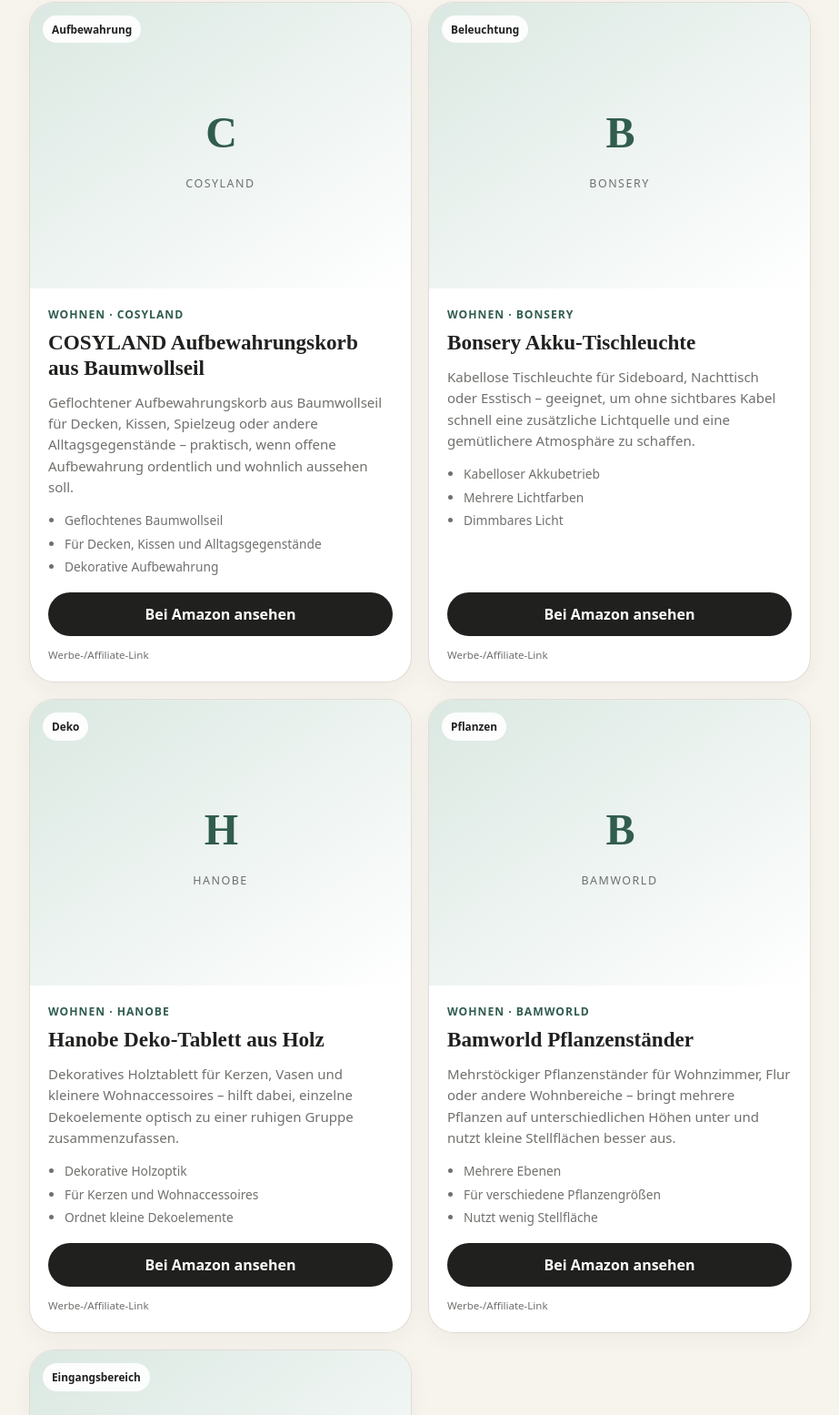
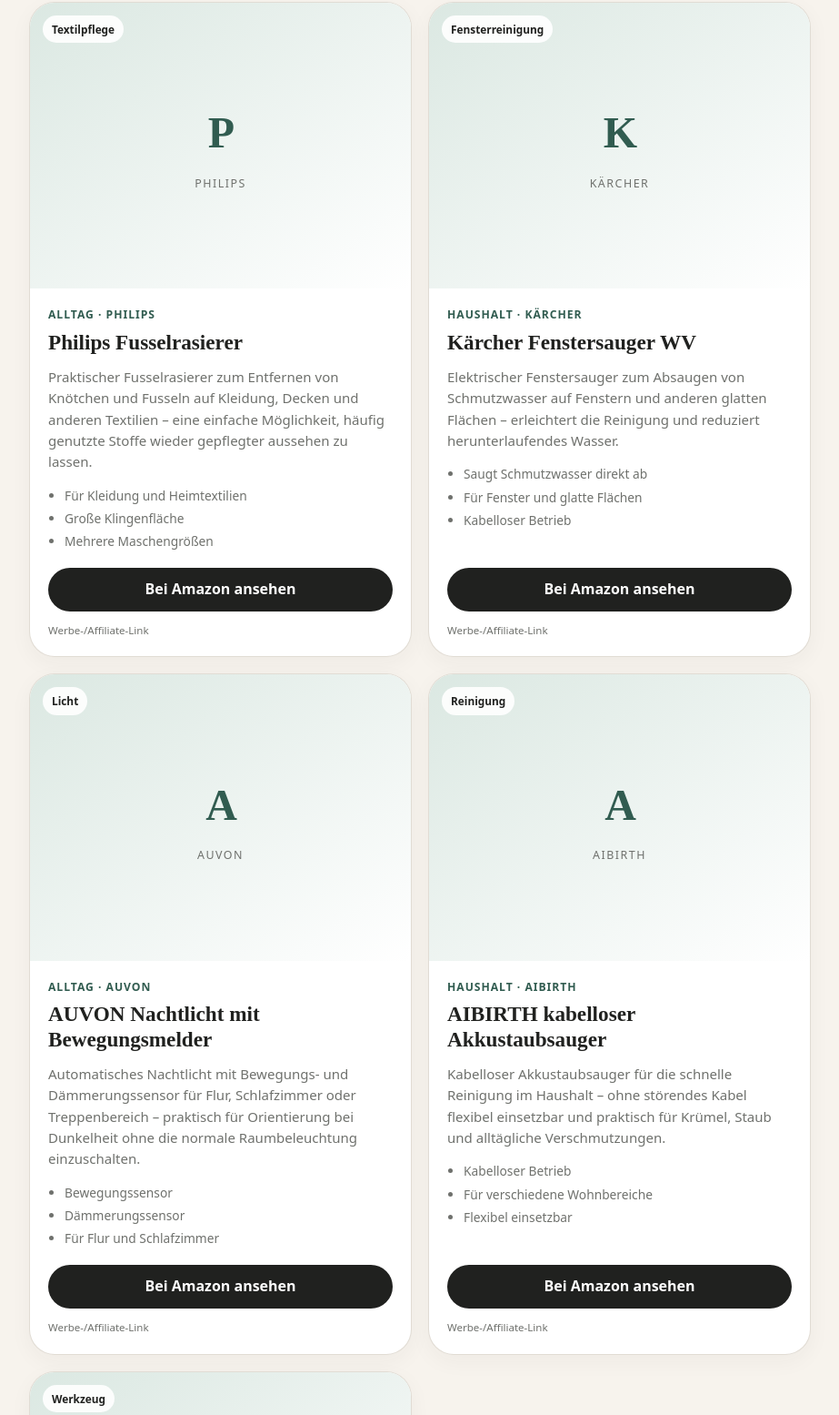
Before and after one commit to kurpiel/lieblingsfunde, a website: page praktische-helfer-zuhause.html in a window 1280 px wide. Shown: the part 2999-4554 px from the top of the page at 91% size, without its empty margins (178-1101 px from the left). Drawn offline with Linux system fonts and the light colour scheme.

Commit message:
Update praktische Helfer

```diff
--- a/praktische-helfer-zuhause.html
+++ b/praktische-helfer-zuhause.html
@@ -4,19 +4,18 @@
 <head>
   <meta charset="utf-8">
   <meta name="viewport" content="width=device-width,initial-scale=1">
-  <meta name="description" content="Ideen für ein wohnliches, aufgeräumtes Zuhause ohne unnötig viele Einzelteile." />
-  <title>10 Wohnaccessoires für ein ruhigeres Zuhause | Lieblingsfunde</title>
+  <meta name="description" content="Zehn praktische Alltagshelfer für typische kleine Probleme im Haushalt – von Reinigung und Ordnung bis zu Licht und kleinen Reparaturen." />
+  <title>10 praktische Helfer für Zuhause, die den Alltag leichter machen | Lieblingsfunde</title>
   <link rel="stylesheet" href="styles.css">
   <meta name="theme-color" content="#ffffff">
   <meta property="og:site_name" content="Lieblingsfunde" />
   <meta name="twitter:card" content="summary_large_image" />
-  <link rel="canonical" href="https://kurpiel.github.io/lieblingsfunde/wohnaccessoires.html" />
+  <link rel="canonical" href="https://kurpiel.github.io/lieblingsfunde/praktische-helfer-zuhause.html" />
   <meta property="og:type" content="article" />
-  <meta property="og:title" content="10 Wohnaccessoires für ein ruhigeres Zuhause | Lieblingsfunde" />
-  <meta property="og:description"
-    content="Ideen für ein wohnliches, aufgeräumtes Zuhause ohne unnötig viele Einzelteile." />
-  <meta property="og:url" content="https://kurpiel.github.io/lieblingsfunde/wohnaccessoires.html" />
-  <meta property="og:image" content="https://kurpiel.github.io/lieblingsfunde/assets/social/wohnaccessoires.png" />
+  <meta property="og:title" content="10 praktische Helfer für Zuhause, die den Alltag leichter machen | Lieblingsfunde" />
+  <meta property="og:description" content="Zehn praktische Alltagshelfer für typische kleine Probleme im Haushalt – von Reinigung und Ordnung bis zu Licht und kleinen Reparaturen." />
+  <meta property="og:url" content="https://kurpiel.github.io/lieblingsfunde/praktische-helfer-zuhause.html" />
+  <meta property="og:image" content="https://kurpiel.github.io/lieblingsfunde/assets/social/praktische-helfer-zuhause.png" />
   <meta property="og:image:width" content="1200" />
   <meta property="og:image:height" content="630" />
 </head>
@@ -173,120 +172,85 @@
     <div class="article-products-heading">
       <p class="eyebrow">Passende Produkte</p>
       <h2>Meine Produktauswahl zu diesem Ratgeber</h2>
-          <p>Die Auswahl basiert auf Alltagsnutzen, Nachfrageindikatoren und einer Mischung aus günstigen Einstiegs- und
-            höherpreisigen Produkten. Preise und Bewertungen werden bewusst nicht statisch angezeigt.</p>
+      <p>Die Auswahl basiert auf Alltagsnutzen, Nachfrageindikatoren und einer Mischung aus günstigen Einstiegs- und höherpreisigen Produkten. Preise und Bewertungen werden bewusst nicht statisch angezeigt.</p>
     </div>
     <div class="article-product-grid">
       <article class="product-card">
     <div class="product-image-wrap">
-              <div class="product-placeholder" aria-hidden="true"><span>C</span><small>COSYLAND</small></div>
-              <span class="product-badge">Aufbewahrung</span>
+      <div class="product-placeholder" aria-hidden="true"><span>P</span><small>Philips</small></div>
+      <span class="product-badge">Textilpflege</span>
     </div>
     <div class="product-body">
-              <p class="product-category">Wohnen · COSYLAND</p>
-              <h3 class="product-title">COSYLAND Aufbewahrungskorb aus Baumwollseil</h3>
-              <p class="product-description">Geflochtener Aufbewahrungskorb aus Baumwollseil für Decken, Kissen,
-                Spielzeug oder andere Alltagsgegenstände – praktisch, wenn offene Aufbewahrung ordentlich und wohnlich
-                aussehen soll.</p>
-              <ul class="product-highlights">
-                <li>Geflochtenes Baumwollseil</li>
-                <li>Für Decken, Kissen und Alltagsgegenstände</li>
-                <li>Dekorative Aufbewahrung</li>
-              </ul>
+      <p class="product-category">Alltag · Philips</p>
+      <h3 class="product-title">Philips Fusselrasierer</h3>
+      <p class="product-description">Praktischer Fusselrasierer zum Entfernen von Knötchen und Fusseln auf Kleidung, Decken und anderen Textilien – eine einfache Möglichkeit, häufig genutzte Stoffe wieder gepflegter aussehen zu lassen.</p>
+      <ul class="product-highlights"><li>Für Kleidung und Heimtextilien</li><li>Große Klingenfläche</li><li>Mehrere Maschengrößen</li></ul>
       <div class="product-footer">
-                <a class="button button-secondary" href="https://link.amazon/B0dKyxa3I" target="_blank"
-                  rel="nofollow sponsored noopener">Bei Amazon ansehen</a>
+        <a class="button button-secondary" href="https://link.amazon/B0hM3RNM6" target="_blank" rel="nofollow sponsored noopener">Bei Amazon ansehen</a>
         <small class="product-note">Werbe-/Affiliate-Link</small>
       </div>
     </div>
   </article>
 <article class="product-card">
     <div class="product-image-wrap">
-              <div class="product-placeholder" aria-hidden="true"><span>B</span><small>Bonsery</small></div>
-              <span class="product-badge">Beleuchtung</span>
+      <div class="product-placeholder" aria-hidden="true"><span>K</span><small>Kärcher</small></div>
+      <span class="product-badge">Fensterreinigung</span>
     </div>
     <div class="product-body">
-              <p class="product-category">Wohnen · Bonsery</p>
-              <h3 class="product-title">Bonsery Akku-Tischleuchte</h3>
-              <p class="product-description">Kabellose Tischleuchte für Sideboard, Nachttisch oder Esstisch – geeignet,
-                um ohne sichtbares Kabel schnell eine zusätzliche Lichtquelle und eine gemütlichere Atmosphäre zu
-                schaffen.</p>
-              <ul class="product-highlights">
-                <li>Kabelloser Akkubetrieb</li>
-                <li>Mehrere Lichtfarben</li>
-                <li>Dimmbares Licht</li>
-              </ul>
+      <p class="product-category">Haushalt · Kärcher</p>
+      <h3 class="product-title">Kärcher Fenstersauger WV</h3>
+      <p class="product-description">Elektrischer Fenstersauger zum Absaugen von Schmutzwasser auf Fenstern und anderen glatten Flächen – erleichtert die Reinigung und reduziert herunterlaufendes Wasser.</p>
+      <ul class="product-highlights"><li>Saugt Schmutzwasser direkt ab</li><li>Für Fenster und glatte Flächen</li><li>Kabelloser Betrieb</li></ul>
       <div class="product-footer">
-                <a class="button button-secondary" href="https://link.amazon/B0gTvjC7l" target="_blank"
-                  rel="nofollow sponsored noopener">Bei Amazon ansehen</a>
+        <a class="button button-secondary" href="https://link.amazon/B062jcggV" target="_blank" rel="nofollow sponsored noopener">Bei Amazon ansehen</a>
         <small class="product-note">Werbe-/Affiliate-Link</small>
       </div>
     </div>
   </article>
 <article class="product-card">
     <div class="product-image-wrap">
-              <div class="product-placeholder" aria-hidden="true"><span>H</span><small>Hanobe</small></div>
-              <span class="product-badge">Deko</span>
+      <div class="product-placeholder" aria-hidden="true"><span>A</span><small>AUVON</small></div>
+      <span class="product-badge">Licht</span>
     </div>
     <div class="product-body">
-              <p class="product-category">Wohnen · Hanobe</p>
-              <h3 class="product-title">Hanobe Deko-Tablett aus Holz</h3>
-              <p class="product-description">Dekoratives Holztablett für Kerzen, Vasen und kleinere Wohnaccessoires –
-                hilft dabei, einzelne Dekoelemente optisch zu einer ruhigen Gruppe zusammenzufassen.</p>
-              <ul class="product-highlights">
-                <li>Dekorative Holzoptik</li>
-                <li>Für Kerzen und Wohnaccessoires</li>
-                <li>Ordnet kleine Dekoelemente</li>
-              </ul>
+      <p class="product-category">Alltag · AUVON</p>
+      <h3 class="product-title">AUVON Nachtlicht mit Bewegungsmelder</h3>
+      <p class="product-description">Automatisches Nachtlicht mit Bewegungs- und Dämmerungssensor für Flur, Schlafzimmer oder Treppenbereich – praktisch für Orientierung bei Dunkelheit ohne die normale Raumbeleuchtung einzuschalten.</p>
+      <ul class="product-highlights"><li>Bewegungssensor</li><li>Dämmerungssensor</li><li>Für Flur und Schlafzimmer</li></ul>
       <div class="product-footer">
-                <a class="button button-secondary" href="https://link.amazon/B0dyNCivv" target="_blank"
-                  rel="nofollow sponsored noopener">Bei Amazon ansehen</a>
+        <a class="button button-secondary" href="https://link.amazon/B0jfdkPwa" target="_blank" rel="nofollow sponsored noopener">Bei Amazon ansehen</a>
         <small class="product-note">Werbe-/Affiliate-Link</small>
       </div>
     </div>
   </article>
 <article class="product-card">
     <div class="product-image-wrap">
-              <div class="product-placeholder" aria-hidden="true"><span>B</span><small>Bamworld</small></div>
-              <span class="product-badge">Pflanzen</span>
+      <div class="product-placeholder" aria-hidden="true"><span>A</span><small>AIBIRTH</small></div>
+      <span class="product-badge">Reinigung</span>
     </div>
     <div class="product-body">
-              <p class="product-category">Wohnen · Bamworld</p>
-              <h3 class="product-title">Bamworld Pflanzenständer</h3>
-              <p class="product-description">Mehrstöckiger Pflanzenständer für Wohnzimmer, Flur oder andere Wohnbereiche
-                – bringt mehrere Pflanzen auf unterschiedlichen Höhen unter und nutzt kleine Stellflächen besser aus.
-              </p>
-              <ul class="product-highlights">
-                <li>Mehrere Ebenen</li>
-                <li>Für verschiedene Pflanzengrößen</li>
-                <li>Nutzt wenig Stellfläche</li>
-              </ul>
+      <p class="product-category">Haushalt · AIBIRTH</p>
+      <h3 class="product-title">AIBIRTH kabelloser Akkustaubsauger</h3>
+      <p class="product-description">Kabelloser Akkustaubsauger für die schnelle Reinigung im Haushalt – ohne störendes Kabel flexibel einsetzbar und praktisch für Krümel, Staub und alltägliche Verschmutzungen.</p>
+      <ul class="product-highlights"><li>Kabelloser Betrieb</li><li>Für verschiedene Wohnbereiche</li><li>Flexibel einsetzbar</li></ul>
       <div class="product-footer">
-                <a class="button button-secondary" href="https://link.amazon/B03yldFeP" target="_blank"
-                  rel="nofollow sponsored noopener">Bei Amazon ansehen</a>
+        <a class="button button-secondary" href="https://link.amazon/B020vUDD8" target="_blank" rel="nofollow sponsored noopener">Bei Amazon ansehen</a>
         <small class="product-note">Werbe-/Affiliate-Link</small>
       </div>
     </div>
   </article>
 <article class="product-card">
     <div class="product-image-wrap">
-              <div class="product-placeholder" aria-hidden="true"><span>K</span><small>Kazai</small></div>
-              <span class="product-badge">Eingangsbereich</span>
+      <div class="product-placeholder" aria-hidden="true"><span>B</span><small>Bosch</small></div>
+      <span class="product-badge">Werkzeug</span>
     </div>
     <div class="product-body">
-              <p class="product-category">Wohnen · Kazai</p>
-              <h3 class="product-title">Kazai Schlüsselboard</h3>
-              <p class="product-description">Minimalistisches Schlüsselboard für den Eingangsbereich – gibt Schlüsseln
-                einen festen Platz und sorgt dafür, dass kleine Alltagsgegenstände nicht lose auf Kommode oder Sideboard
-                liegen.</p>
-              <ul class="product-highlights">
-                <li>Fester Platz für Schlüssel</li>
-                <li>Minimalistisches Design</li>
-                <li>Für Flur und Eingangsbereich</li>
-              </ul>
+      <p class="product-category">Alltag · Bosch</p>
+      <h3 class="product-title">Bosch Akku-Bohrschrauber mit Zubehör</h3>
+      <p class="product-description">Kabelloser Bohrschrauber für kleinere Montage- und Reparaturarbeiten im Haushalt – praktisch für Möbelaufbau, Schraubarbeiten und andere typische Aufgaben rund ums Zuhause.</p>
+      <ul class="product-highlights"><li>Kabelloser Betrieb</li><li>Für Schraub- und Bohrarbeiten</li><li>Mit Zubehör-Set</li></ul>
       <div class="product-footer">
-                <a class="button button-secondary" href="https://link.amazon/B0hC1xZN9" target="_blank"
-                  rel="nofollow sponsored noopener">Bei Amazon ansehen</a>
+        <a class="button button-secondary" href="https://link.amazon/B0e72cgBi" target="_blank" rel="nofollow sponsored noopener">Bei Amazon ansehen</a>
         <small class="product-note">Werbe-/Affiliate-Link</small>
       </div>
     </div>
```
Lines whose indentation alone changed are shown as unchanged.
